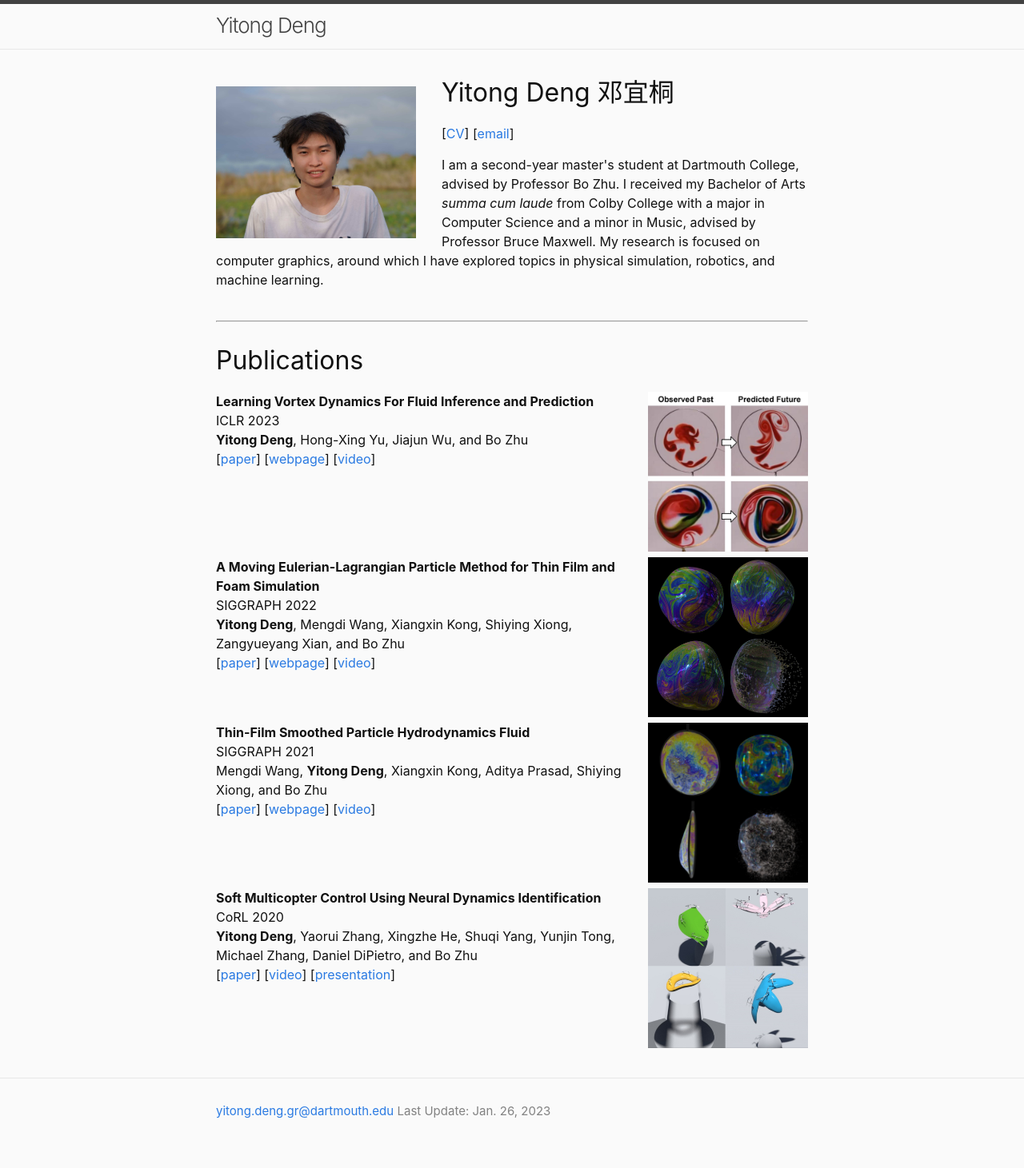
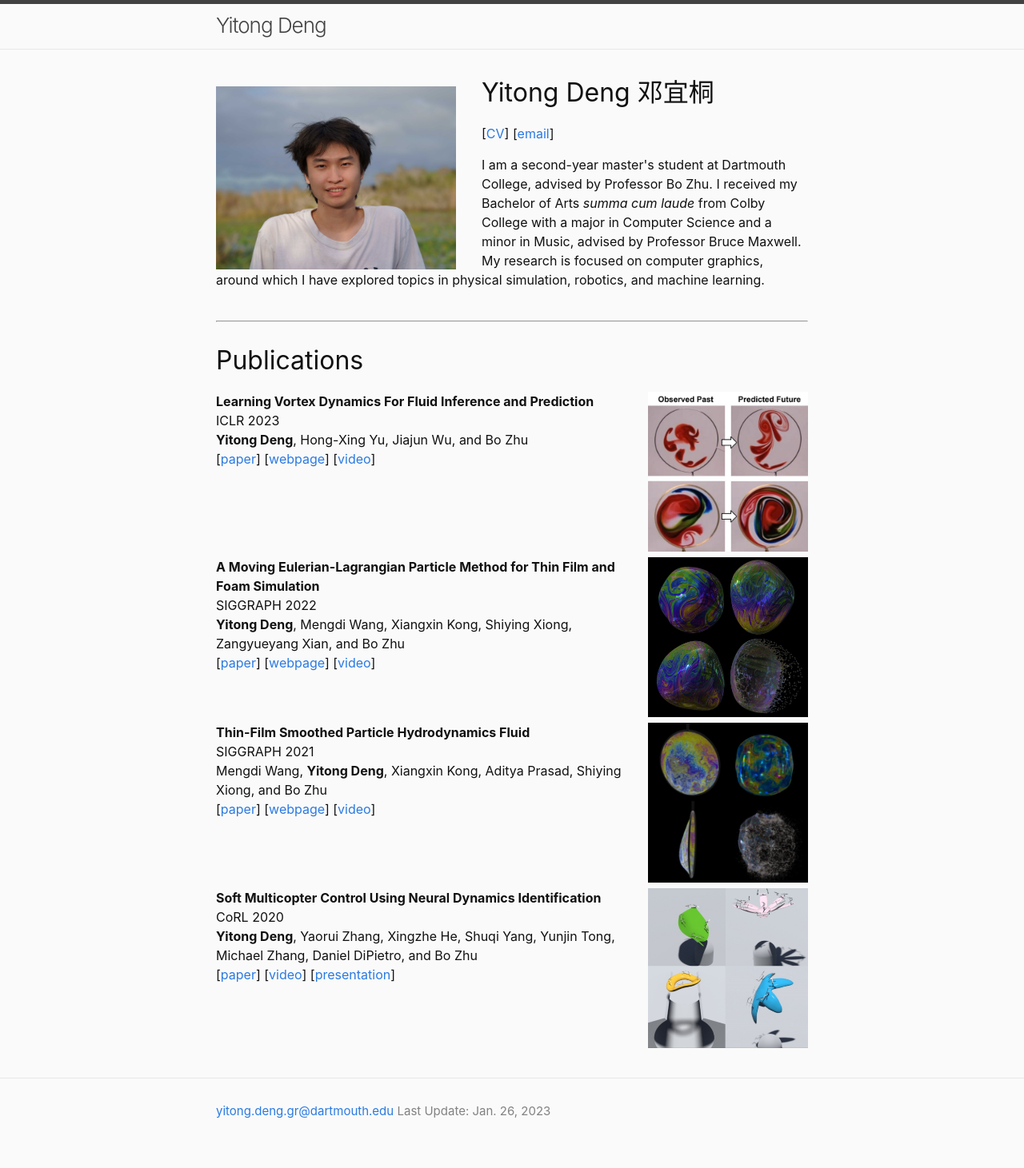
Before and after one commit to yitongdeng/yitongdeng.github.io, a Jekyll site: the page built from index.html, in a window 1280 px wide. Shown: the whole page at 80% size. Built offline with Jekyll 4.4.1, drawn with Linux system fonts in a browser that asks for light colours.

```diff
--- a/index.html
+++ b/index.html
@@ -2,7 +2,7 @@
 layout: home
 ---
 <div style="overflow: auto">
-    <img src="assets/img/head20222.jpg" width="250px" style="float:left; margin-right:2em; margin-top:1em;" alt="portrait">
+    <img src="assets/img/head20222.jpg" width="300px" style="float:left; margin-right:2em; margin-top:1em;" alt="portrait">
     <h1>Yitong Deng 邓宜桐</h1>
     <h4>[<a href = "assets/CV/cv.pdf">CV</a>] [<a href = "mailto: yitong.deng.gr@dartmouth.edu">email</a>]</h4>
     <p>I am a second-year master's student at Dartmouth College, advised by Professor Bo Zhu.
```
